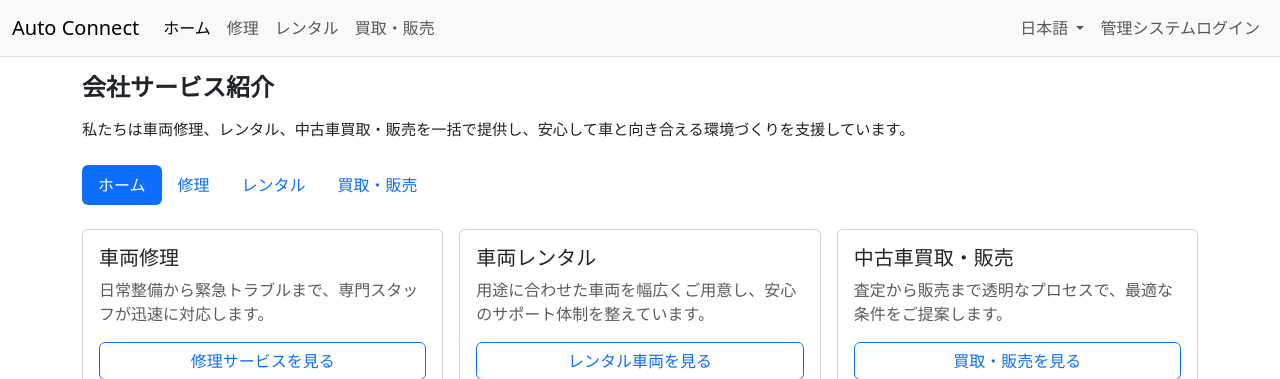
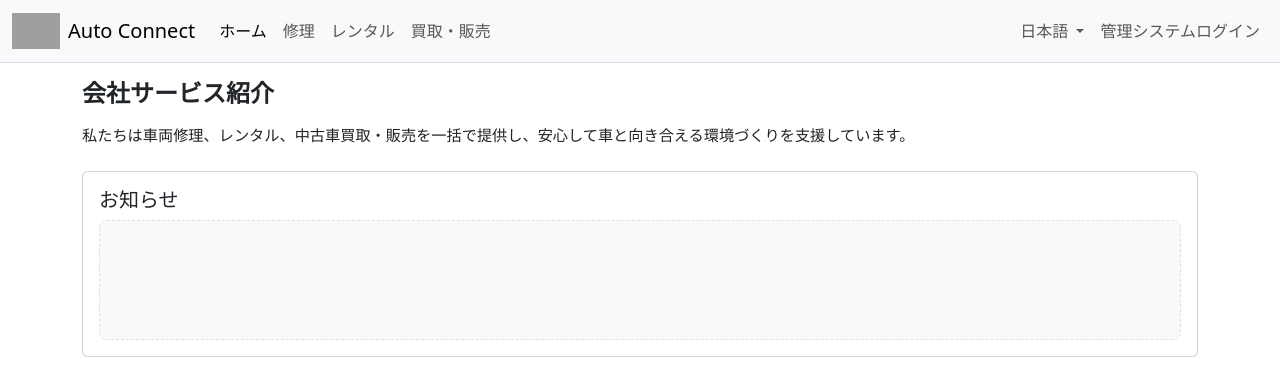
Before and after one commit to Testforever-git/Vehicle_management, a Flask app: page / in a window 1280 px wide. Shown: the top 379 px of the page. Run offline with Flask 3, Linux system fonts and the light colour scheme; grey boxes are pictures that could not be loaded.

Commit message:
Remove portal home quick links

```diff
--- a/app/static/css/ac-theme.css
+++ b/app/static/css/ac-theme.css
@@ -11,3 +11,7 @@
 .ac-field { margin-top: .35rem; }
 .ac-field-main .ac-field-value { font-size: 1.0rem; font-weight: 600; }
 .ac-field-readonly .readonly { padding:.35rem .5rem; background:#f8f9fa; border-radius:.35rem; }
+
+.ac-brand-logo { height: 36px; width: auto; margin-right: .5rem; }
+.ac-section-image { height: 170px; object-fit: cover; }
+.ac-announcement-body { min-height: 120px; background: #f8f9fa; border: 1px dashed #dee2e6; border-radius: .5rem; }
--- a/app/static/i18n/portal.yaml
+++ b/app/static/i18n/portal.yaml
@@ -8,6 +8,7 @@ jp:
     management: "管理システムログイン"
   home_title: "会社サービス紹介"
   home_intro: "私たちは車両修理、レンタル、中古車買取・販売を一括で提供し、安心して車と向き合える環境づくりを支援しています。"
+  announcement_title: "お知らせ"
   sections:
     repair_title: "車両修理"
     repair_summary: "日常整備から緊急トラブルまで、専門スタッフが迅速に対応します。"
@@ -57,6 +58,7 @@ cn:
     management: "管理系统登录"
   home_title: "公司业务介绍"
   home_intro: "我们提供车辆修理、车辆出租以及二手车收购与出售的一站式服务，帮助客户安心用车。"
+  announcement_title: "公告"
   sections:
     repair_title: "车辆修理"
     repair_summary: "从日常保养到紧急故障，专业团队快速响应。"
--- a/app/templates/components/footer.html
+++ b/app/templates/components/footer.html
@@ -1,8 +1,11 @@
-<footer class="py-3 border-top mt-4">
+<footer class="py-4 border-top mt-4">
   <div class="container text-muted small">
-    {{ t('footer.system_name') }}
-  </div>
-  <div>
-    {{ t('footer.copyright') }}
+    <div class="row g-2 text-center text-md-start">
+      <div class="col-12 col-md">{{ t('footer.system_name') }}</div>
+      <div class="col-12 col-md fw-semibold">{{ t('footer.copyright') }}</div>
+      <div class="col-12 col-md">{{ t('footer.company_name') }}</div>
+      <div class="col-12 col-md">{{ t('footer.company_address') }}</div>
+      <div class="col-12 col-md">{{ t('footer.company_phone') }}</div>
+    </div>
   </div>
 </footer>
--- a/app/templates/portal/base.html
+++ b/app/templates/portal/base.html
@@ -11,8 +11,10 @@
 <body>
   <nav class="navbar navbar-expand-md navbar-light bg-light border-bottom">
     <div class="container-fluid">
-      <a class="navbar-brand" href="{{ url_for('portal.portal_home', lang=lang) }}">
-        {{ t('portal.brand') }}
+      <a class="navbar-brand d-flex align-items-center" href="{{ url_for('portal.portal_home', lang=lang) }}">
+        <img class="ac-brand-logo" src="{{ url_for('static', filename='images/auto-connect-logo.png') }}"
+             alt="{{ t('portal.brand') }}">
+        <span>{{ t('portal.brand') }}</span>
       </a>
       <button class="navbar-toggler" type="button" data-bs-toggle="collapse"
               data-bs-target="#portalNav" aria-controls="portalNav" aria-expanded="false">
--- a/app/templates/portal/home.html
+++ b/app/templates/portal/home.html
@@ -7,24 +7,20 @@
   <p class="ac-text-body">{{ t('portal.home_intro') }}</p>
 </div>
 
-<ul class="nav nav-pills mb-4">
-  <li class="nav-item">
-    <a class="nav-link active" href="{{ url_for('portal.portal_home', lang=lang) }}">{{ t('portal.nav.home') }}</a>
-  </li>
-  <li class="nav-item">
-    <a class="nav-link" href="{{ url_for('portal.portal_repair', lang=lang) }}">{{ t('portal.nav.repair') }}</a>
-  </li>
-  <li class="nav-item">
-    <a class="nav-link" href="{{ url_for('portal.portal_rentals', lang=lang) }}">{{ t('portal.nav.rental') }}</a>
-  </li>
-  <li class="nav-item">
-    <a class="nav-link" href="{{ url_for('portal.portal_trade', lang=lang) }}">{{ t('portal.nav.trade') }}</a>
-  </li>
-</ul>
+<div class="card mb-4 ac-announcement">
+  <div class="card-body">
+    <h5 class="mb-2">{{ t('portal.announcement_title') }}</h5>
+    <div class="ac-announcement-body"></div>
+  </div>
+</div>
 
 <div class="row g-3">
   <div class="col-md-4">
-    <div class="card h-100 p-3">
+    <div class="card h-100">
+      <img class="card-img-top ac-section-image"
+           src="{{ url_for('static', filename='images/repair-service.png') }}"
+           alt="工人修理汽车">
+      <div class="card-body d-flex flex-column">
         <h5 class="mb-2">{{ t('portal.sections.repair_title') }}</h5>
         <p class="text-muted">{{ t('portal.sections.repair_summary') }}</p>
         <a class="btn btn-outline-primary mt-auto" href="{{ url_for('portal.portal_repair', lang=lang) }}">
@@ -32,8 +28,13 @@
         </a>
       </div>
     </div>
+  </div>
   <div class="col-md-4">
-    <div class="card h-100 p-3">
+    <div class="card h-100">
+      <img class="card-img-top ac-section-image"
+           src="{{ url_for('static', filename='images/car-rental-trip.png') }}"
+           alt="开车旅游">
+      <div class="card-body d-flex flex-column">
         <h5 class="mb-2">{{ t('portal.sections.rental_title') }}</h5>
         <p class="text-muted">{{ t('portal.sections.rental_summary') }}</p>
         <a class="btn btn-outline-primary mt-auto" href="{{ url_for('portal.portal_rentals', lang=lang) }}">
@@ -41,8 +42,13 @@
         </a>
       </div>
     </div>
+  </div>
   <div class="col-md-4">
-    <div class="card h-100 p-3">
+    <div class="card h-100">
+      <img class="card-img-top ac-section-image"
+           src="{{ url_for('static', filename='images/used-car-handshake.png') }}"
+           alt="二手车交易握手">
+      <div class="card-body d-flex flex-column">
         <h5 class="mb-2">{{ t('portal.sections.trade_title') }}</h5>
         <p class="text-muted">{{ t('portal.sections.trade_summary') }}</p>
         <a class="btn btn-outline-primary mt-auto" href="{{ url_for('portal.portal_trade', lang=lang) }}">
@@ -51,4 +57,5 @@
       </div>
     </div>
   </div>
+</div>
 {% endblock %}
```
Also changed, not shown: app/static/i18n/footer.yaml (+8 -2 lines). Lines whose indentation alone changed are shown as unchanged.
